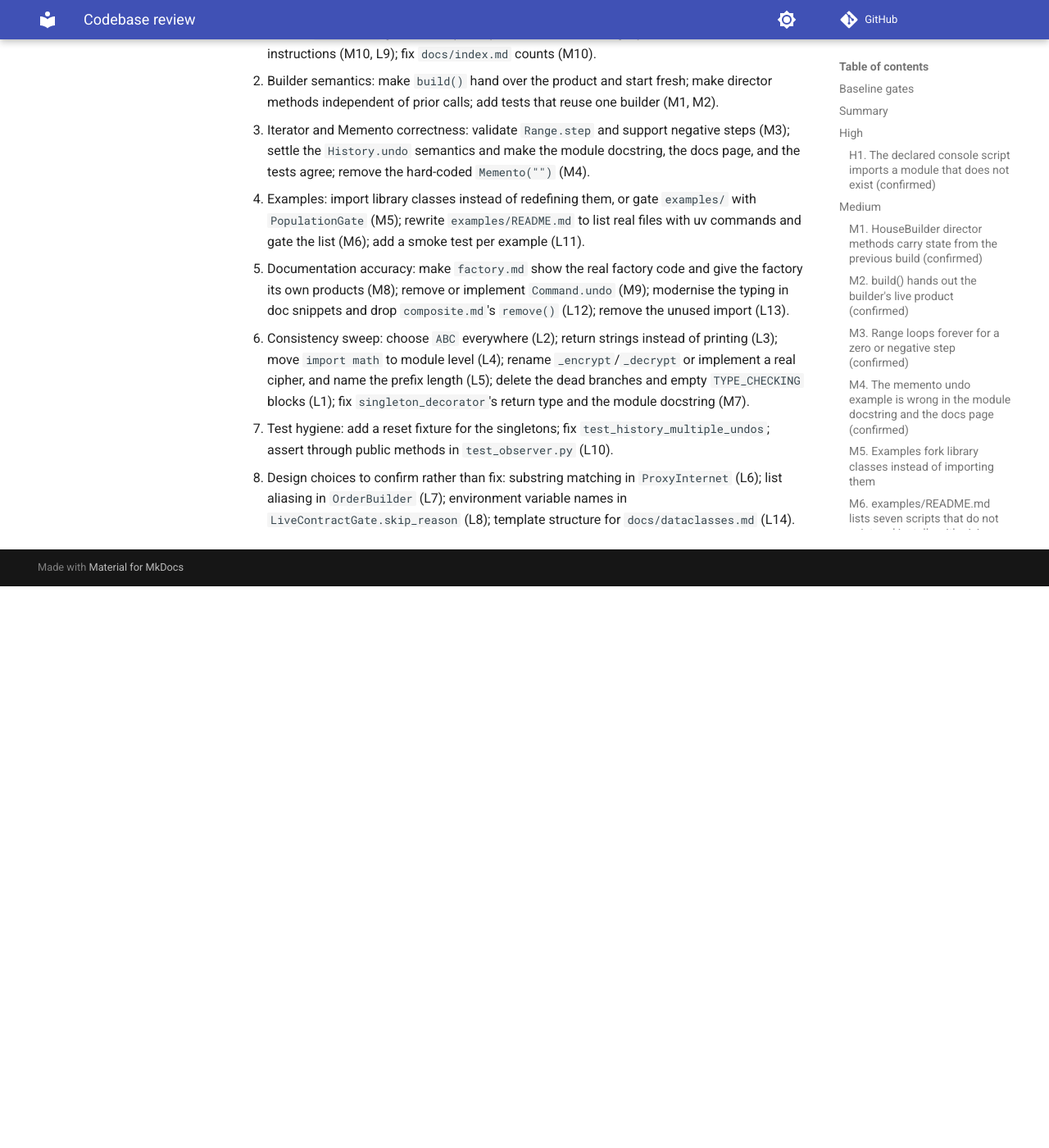
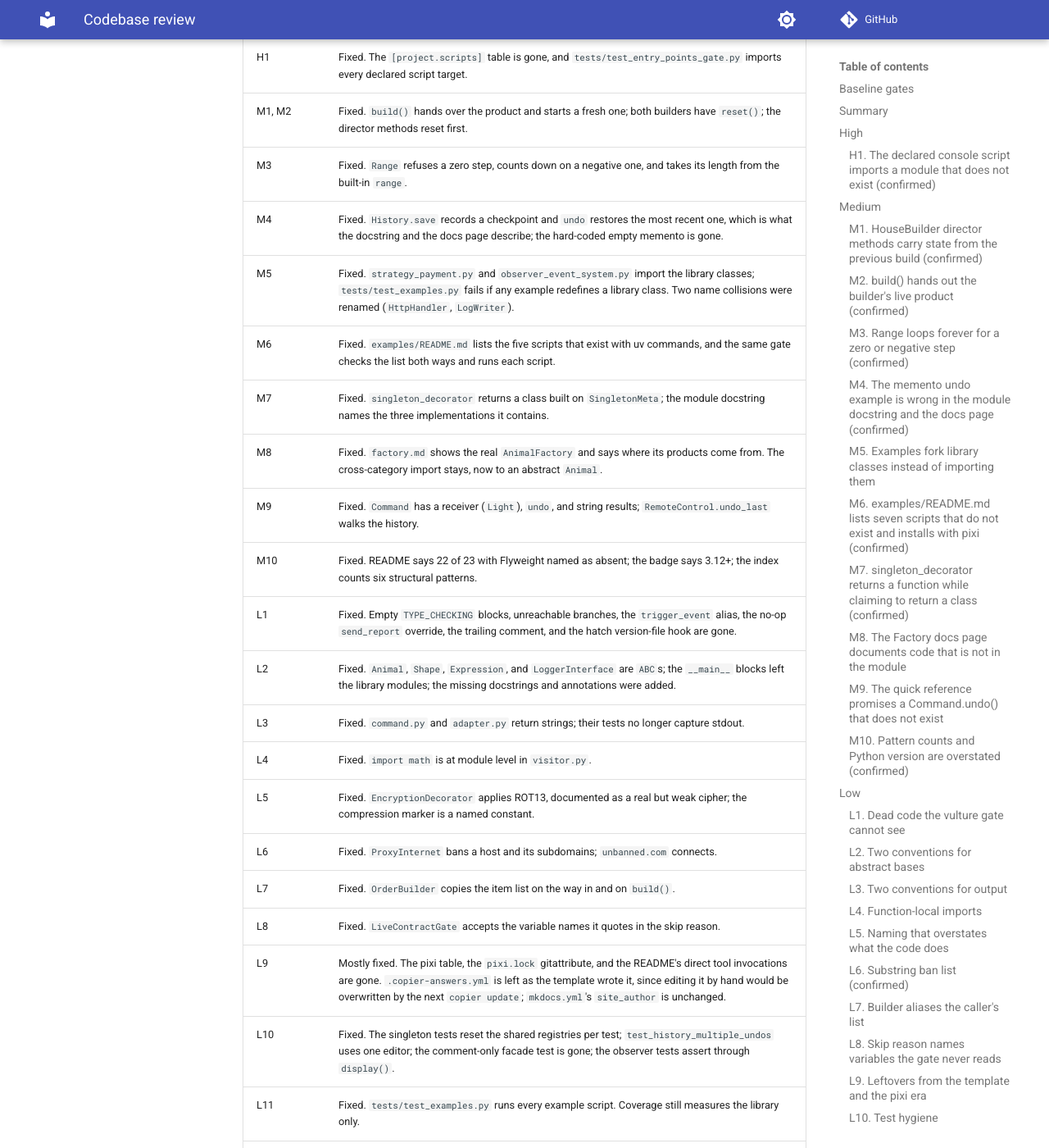
Before and after one commit to sorenwacker/DesignPatterns, an MkDocs documentation site: the page built from docs/REVIEW.md, in a window 1280 px wide and 1400 px high, scrolled down 7975 px. Shown: the whole window at 82% size. Built offline with MkDocs 1.6.1 and Material for MkDocs 9.7.7, drawn with Linux system fonts in a browser that asks for light colours; comment, search, counter and statistics services are not loaded; before the commit the page ends 8690 px from its top, so only the background shows below that; some of the changed text lies outside the part shown.

Commit message:
Record the outcome of each review finding

```diff
--- a/docs/REVIEW.md
+++ b/docs/REVIEW.md
@@ -157,6 +157,37 @@ Twenty pattern pages contain at least one code line that is not in the module th
 
 Added on 2026-08-31 as a Reference page. It has "Usage Guidelines", "Implementation", and "Pitfalls" but not the seven-section structure `CONTRIBUTING.md` prescribes, and no API Reference block for `design_patterns.structural.value_object`. Reference pages are not pattern pages, so this may be intended; noted for consistency.
 
+## Outcome
+
+Remediation ran on 2026-08-31, one finding per commit, in the order of the checklist. Every gate passed after each commit, and coverage rose from 97.28% to 98.51%, so the floor moved to 98%.
+
+| Finding | Outcome |
+|---|---|
+| H1 | Fixed. The `[project.scripts]` table is gone, and `tests/test_entry_points_gate.py` imports every declared script target. |
+| M1, M2 | Fixed. `build()` hands over the product and starts a fresh one; both builders have `reset()`; the director methods reset first. |
+| M3 | Fixed. `Range` refuses a zero step, counts down on a negative one, and takes its length from the built-in `range`. |
+| M4 | Fixed. `History.save` records a checkpoint and `undo` restores the most recent one, which is what the docstring and the docs page describe; the hard-coded empty memento is gone. |
+| M5 | Fixed. `strategy_payment.py` and `observer_event_system.py` import the library classes; `tests/test_examples.py` fails if any example redefines a library class. Two name collisions were renamed (`HttpHandler`, `LogWriter`). |
+| M6 | Fixed. `examples/README.md` lists the five scripts that exist with uv commands, and the same gate checks the list both ways and runs each script. |
+| M7 | Fixed. `singleton_decorator` returns a class built on `SingletonMeta`; the module docstring names the three implementations it contains. |
+| M8 | Fixed. `factory.md` shows the real `AnimalFactory` and says where its products come from. The cross-category import stays, now to an abstract `Animal`. |
+| M9 | Fixed. `Command` has a receiver (`Light`), `undo`, and string results; `RemoteControl.undo_last` walks the history. |
+| M10 | Fixed. README says 22 of 23 with Flyweight named as absent; the badge says 3.12+; the index counts six structural patterns. |
+| L1 | Fixed. Empty `TYPE_CHECKING` blocks, unreachable branches, the `trigger_event` alias, the no-op `send_report` override, the trailing comment, and the hatch version-file hook are gone. |
+| L2 | Fixed. `Animal`, `Shape`, `Expression`, and `LoggerInterface` are `ABC`s; the `__main__` blocks left the library modules; the missing docstrings and annotations were added. |
+| L3 | Fixed. `command.py` and `adapter.py` return strings; their tests no longer capture stdout. |
+| L4 | Fixed. `import math` is at module level in `visitor.py`. |
+| L5 | Fixed. `EncryptionDecorator` applies ROT13, documented as a real but weak cipher; the compression marker is a named constant. |
+| L6 | Fixed. `ProxyInternet` bans a host and its subdomains; `unbanned.com` connects. |
+| L7 | Fixed. `OrderBuilder` copies the item list on the way in and on `build()`. |
+| L8 | Fixed. `LiveContractGate` accepts the variable names it quotes in the skip reason. |
+| L9 | Mostly fixed. The pixi table, the `pixi.lock` gitattribute, and the README's direct tool invocations are gone. `.copier-answers.yml` is left as the template wrote it, since editing it by hand would be overwritten by the next `copier update`; `mkdocs.yml`'s `site_author` is unchanged. |
+| L10 | Fixed. The singleton tests reset the shared registries per test; `test_history_multiple_undos` uses one editor; the comment-only facade test is gone; the observer tests assert through `display()`. |
+| L11 | Fixed. `tests/test_examples.py` runs every example script. Coverage still measures the library only. |
+| L12 | Fixed. Doc snippets use `X | None` and `list[...]`, `iterator.md` shows the bases, and `composite.md`'s `remove()` now exists in the module. |
+| L13 | Fixed. |
+| L14 | Not changed. `docs/dataclasses.md` stays a reference page without the pattern-page template. |
+
 ## Remediation checklist
 
 Grouped by theme so each item is one atomic change with its own gate.
```
